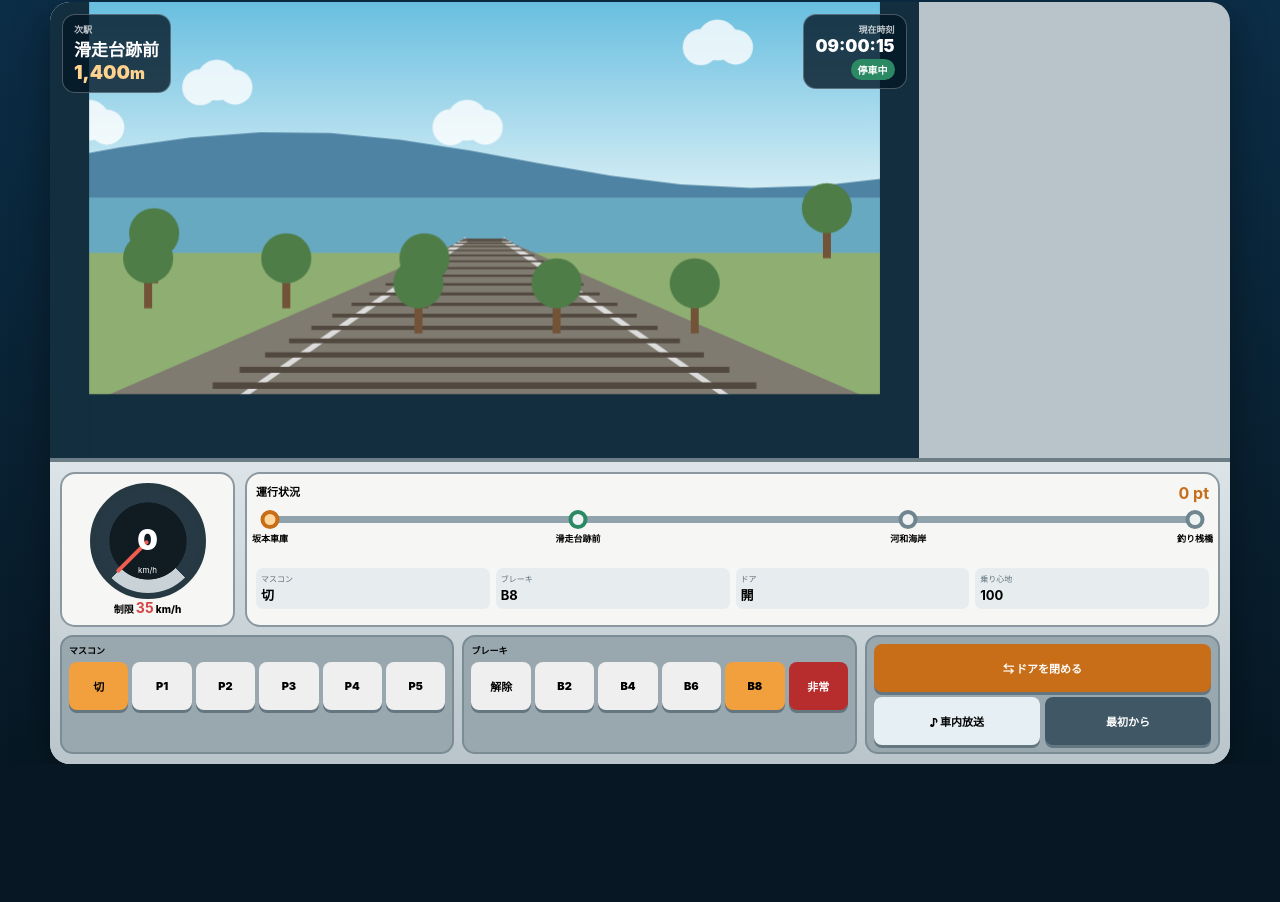
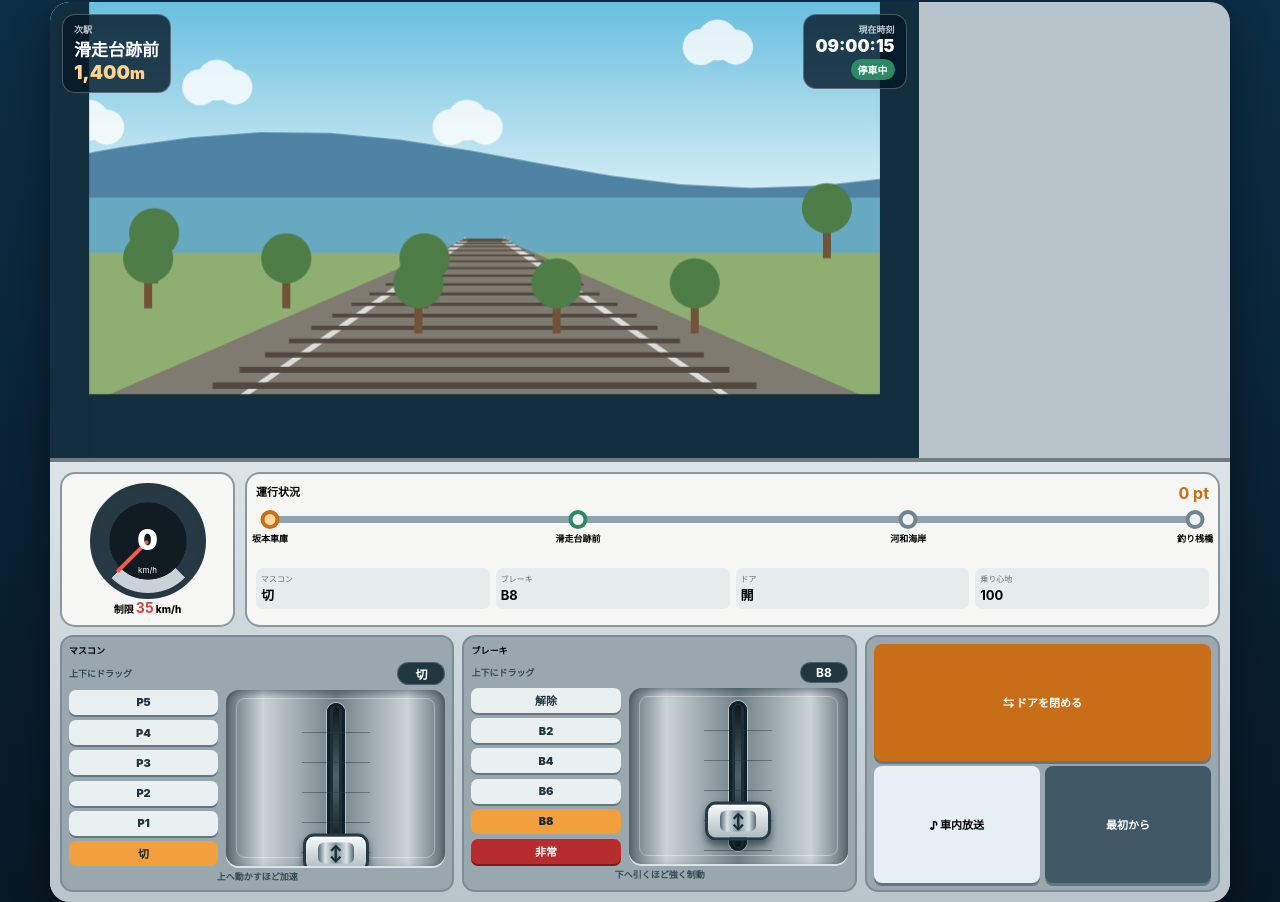
Before and after one commit to okumurap/my-html-tools, a plain HTML site: page tools/sakamoto-railway/index.html in a window 1280 px wide. Shown: the part 60-962 px from the top of the page. Before the commit the page ends 824 px from the top, so only its background shows below. Drawn offline with Linux system fonts and the light colour scheme.

Commit message:
Enable drag lever controls

```diff
--- a/tools/sakamoto-railway/index.html
+++ b/tools/sakamoto-railway/index.html
@@ -11,6 +11,7 @@
   <link rel="manifest" href="./manifest.webmanifest">
   <link rel="apple-touch-icon" href="./icons/icon.svg">
   <link rel="stylesheet" href="./style.css">
+  <link rel="stylesheet" href="./lever-controls.css">
   <title>坂本電鉄 海岸線</title>
 </head>
 <body>
@@ -149,5 +150,6 @@
   </main>
 
   <script src="./app.js"></script>
+  <script src="./lever-controls.js"></script>
 </body>
 </html>
```
